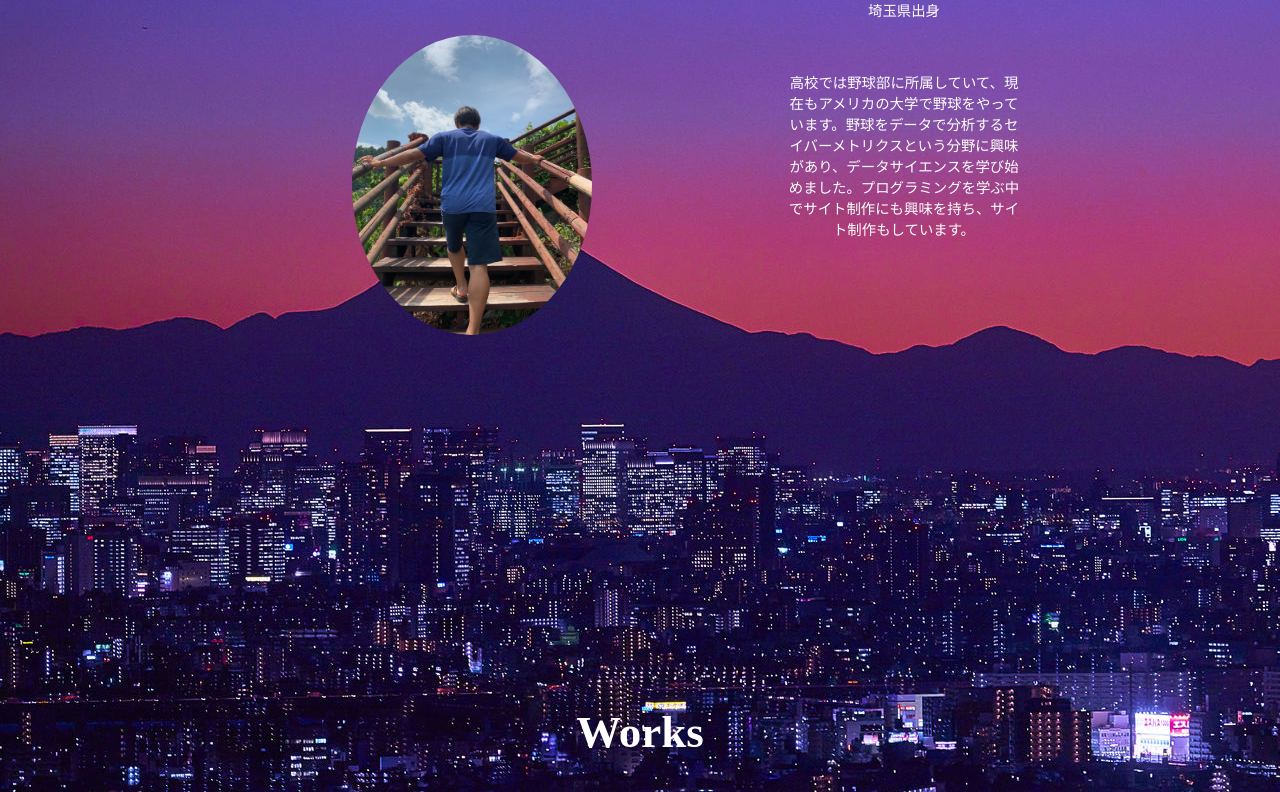
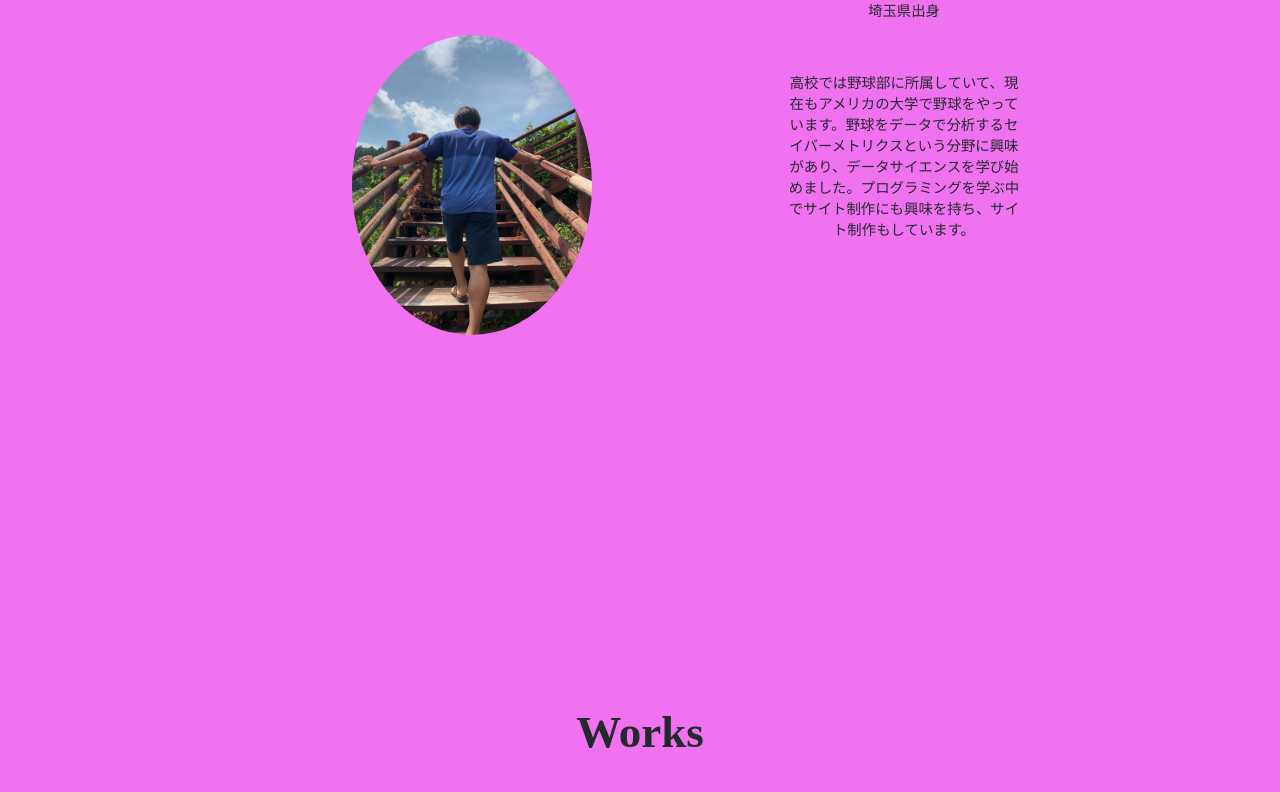
Before and after one commit to kotaro1658/portfolio-site, a plain HTML site: page index.html in a window 1280 px wide. Shown: the part 434-1226 px from the top of the page. Drawn offline with nearby package versions, Linux system fonts and the light colour scheme.

Commit message:
background-appdate

```diff
--- a/index.html
+++ b/index.html
@@ -10,7 +10,7 @@
   <script src="https://ajax.googleapis.com/ajax/libs/jquery/3.5.1/jquery.min.js"></script>
     <script src="js/main.js"></script>
 </head>
-<body background="/images/web_detail_thumb.jpeg">
+<body>
   <header>
     <div class="header-logo">
       <h1 class="site-title"><a href='index.html'>Kotaro Uchida</a></h1>
--- a/style.css
+++ b/style.css
@@ -29,13 +29,11 @@ h2{
 }
 
 .background{
+  background-color: #F072F0;
   background-size: cover;
   background-attachment: fixed;
 }
 
-main {
-  color:white;
-}
 /* header */
 header{
   width:100%;
@@ -170,7 +168,6 @@ header a{
 /* footer */
 
 footer {
-  color: #fff;
   font-size: 1rem;
   padding: 10px 20px;
   text-align: center;
```
